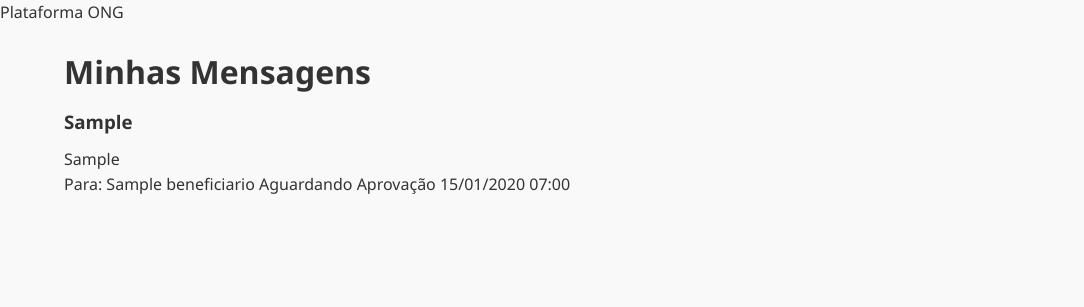
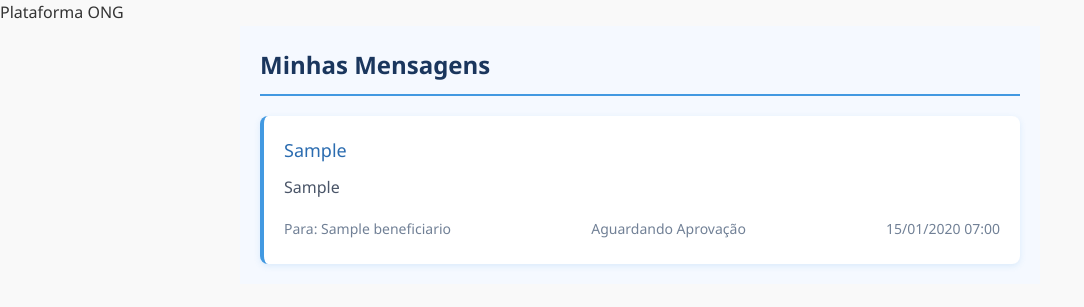
Before and after one commit to r7fael/solidare, a Django app: template application/templates/doadores/listar_mensagens.html in a window 1280 px wide. Shown: the top 307 px of the page, without its empty margins (0-1084 px from the left). Run offline with Django 5.2, Linux system fonts and the light colour scheme; the template is opened without the code that fills it: values that come from a table or form of the project are taken from there, others are empty; tables that the repository leaves empty hold one stand-in row (values such as "Sample post").

Commit message:
Correção de bugs

```diff
--- /dev/null
+++ b/application/static/application/css/listar_mensagens.css
@@ -0,0 +1,101 @@
+.container {
+    max-width: 800px;
+    margin: 0 auto;
+    padding: 20px;
+    font-family: 'Segoe UI', Roboto, 'Helvetica Neue', Arial, sans-serif;
+    background-color: #f5f9ff;
+}
+
+h1 {
+    color: #1a365d;
+    margin-bottom: 20px;
+    font-size: 24px;
+    font-weight: 600;
+    border-bottom: 2px solid #4299e1;
+    padding-bottom: 10px;
+}
+
+.messages-list {
+    display: flex;
+    flex-direction: column;
+    gap: 15px;
+}
+
+.message-card {
+    background-color: #ffffff;
+    border-radius: 8px;
+    box-shadow: 0 2px 6px rgba(66, 153, 225, 0.15);
+    padding: 20px;
+    border-left: 4px solid #4299e1;
+    transition: transform 0.2s ease;
+}
+
+.message-card:hover {
+    transform: translateY(-2px);
+}
+
+.message-card h3 {
+    color: #2b6cb0;
+    margin-top: 0;
+    margin-bottom: 10px;
+    font-size: 18px;
+    font-weight: 500;
+}
+
+.message-card p {
+    color: #4a5568;
+    margin-bottom: 15px;
+    line-height: 1.5;
+}
+
+.message-meta {
+    display: flex;
+    justify-content: space-between;
+    align-items: center;
+    font-size: 14px;
+    color: #718096;
+}
+
+.status {
+    padding: 4px 8px;
+    border-radius: 4px;
+    font-weight: 500;
+}
+
+
+.status.enviado {
+    background-color: #ebf8ff;
+    color: #3182ce;
+}
+
+.status.entregue, .status.aceita {
+    background-color: #f0fff4;
+    color: #38a169;
+}
+
+.status.lido {
+    background-color: #fffaf0;
+    color: #dd6b20;
+}
+
+.status.erro {
+    background-color: #fff5f5;
+    color: #e53e3e;
+}
+
+.empty-message {
+    text-align: center;
+    color: #718096;
+    padding: 20px;
+    background-color: #ffffff;
+    border-radius: 8px;
+    border: 1px dashed #cbd5e0;
+}
+
+
+.status-filter {
+    margin-bottom: 20px;
+    padding: 10px;
+    background-color: #ebf8ff;
+    border-radius: 8px;
+}
--- a/application/templates/doadores/listar_mensagens.html
+++ b/application/templates/doadores/listar_mensagens.html
@@ -1,7 +1,8 @@
 {% extends 'base.html' %}
+{% block content %}
 {% load static %}
 
-{% block content %}
+<link rel="stylesheet" href="{% static 'application/css/listar_mensagens.css' %}">
 <div class="container">
     <h1>Minhas Mensagens</h1>
 
--- a/application/templates/doadores/painel.html
+++ b/application/templates/doadores/painel.html
@@ -19,7 +19,7 @@
 
             <div class="resumo-perfil">
                 <div class="item-resumo">
-                    <span class="numero">R$ {{ total_doacoes|intcomma }}</span>
+                    <span class="numero">R$ {{ total_doacoes|floatformat:2|intcomma  }}</span>
                     <span class="rotulo">Total Doado</span>
                 </div>
                 <div class="item-resumo">
@@ -48,7 +48,7 @@
 
                 <div class="estatisticas-impacto">
                     <div class="cartao-estatistica">
-                        <h3>R$ {{ total_doacoes|intcomma }}</h3>
+                        <h3>R$ {{ total_doacoes|floatformat:2|intcomma }}</h3>
                         <p>Total Doado</p>
                     </div>
                     <div class="cartao-estatistica">
--- a/application/templates/gestores/painel.html
+++ b/application/templates/gestores/painel.html
@@ -16,7 +16,7 @@
 
             <div class="resumo-perfil">
                 <div class="item-resumo">
-                    <span class="numero">R$ {{ total_doacoes|intcomma }}</span>
+                    <span class="numero">R$ {{ total_doacoes|floatformat:2|intcomma  }}</span>
                     <span class="rotulo">Total Arrecadado</span>
                 </div>
                 <div class="item-resumo">
@@ -46,7 +46,7 @@
 
                 <div class="estatisticas-impacto">
                     <div class="cartao-estatistica">
-                        <h3>R$ {{ total_doacoes|intcomma }}</h3>
+                        <h3>R$ {{ total_doacoes|floatformat:2|intcomma  }}</h3>
                         <p>Total Arrecadado</p>
                     </div>
                     <div class="cartao-estatistica">
```
